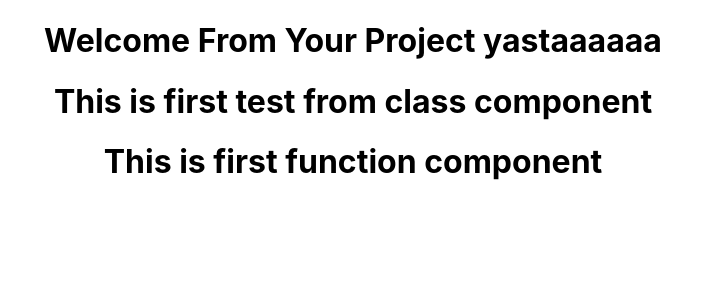
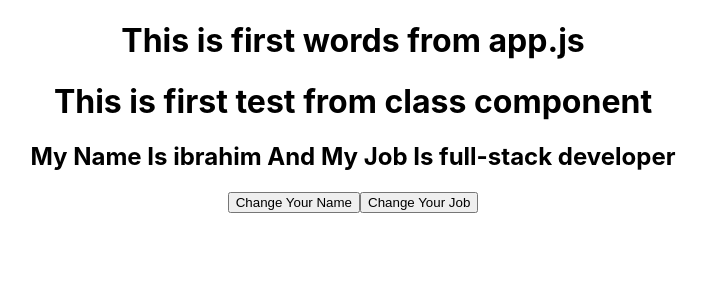
Before and after one commit to ibrahimmalii/react-structure, a React (Create React App) app in the folder react-structure/: page / in a window 1280 px wide. Shown: the top 300 px of the page, without its empty margins (287-994 px from the left). Built offline with nearby package versions, Linux system fonts and the light colour scheme.

Commit message:
add rusible function Button

```diff
--- a/react-structure/src/App.js
+++ b/react-structure/src/App.js
@@ -1,15 +1,13 @@
 
 import './App.css';
 import First from './First'
-import FunFirst from './FunFirst';
 
 function App() {
   return (
     <div className="App">
       <>
-      <h1>Welcome From Your Project yastaaaaaa</h1>
+      <h1>This is first words from app.js</h1>
       <First />
-      <FunFirst />
       </>
     </div>
   );
--- /dev/null
+++ b/react-structure/src/Button.js
@@ -0,0 +1,7 @@
+const Button = (props) =>{
+    return (
+        <button onClick={props.whileClick}>{props.content}</button>
+    )
+}
+
+export default Button;
--- a/react-structure/src/First.js
+++ b/react-structure/src/First.js
@@ -1,9 +1,37 @@
 import React from 'react';
+import Button from './Button';
 
 export default class First extends React.Component{
+
+    constructor (){
+        super();
+        this.state = {
+            Name : 'ibrahim',
+            Job : 'full-stack developer'
+        }
+    }
+
+    changeName = () => {
+        this.setState({
+            Name : 'Ali',
+        })
+    }
+
+    changeJob(Job){
+        this.setState({
+            Job
+        })
+    }
+
     render(){
+        const {Name , Job} = this.state;
         return (
-            <h1>This is first test from class component</h1>
+            <>
+                <h1>This is first test from class component</h1>
+                <h2>My Name Is {Name} And My Job Is {Job}</h2>
+                <Button content={'Change Your Name'} whileClick={()=> {this.changeName()}}/>
+                <Button content={'Change Your Job'} whileClick={()=> {this.changeJob('Back End Developer')}}/>
+            </>
         )
     }
 }
--- a/react-structure/src/FunFirst.js
+++ /dev/null
@@ -1,7 +0,0 @@
-const FunFirst = () =>{
-    return (
-        <h1>This is first function component</h1>
-    )
-}
-
-export default FunFirst;
```
